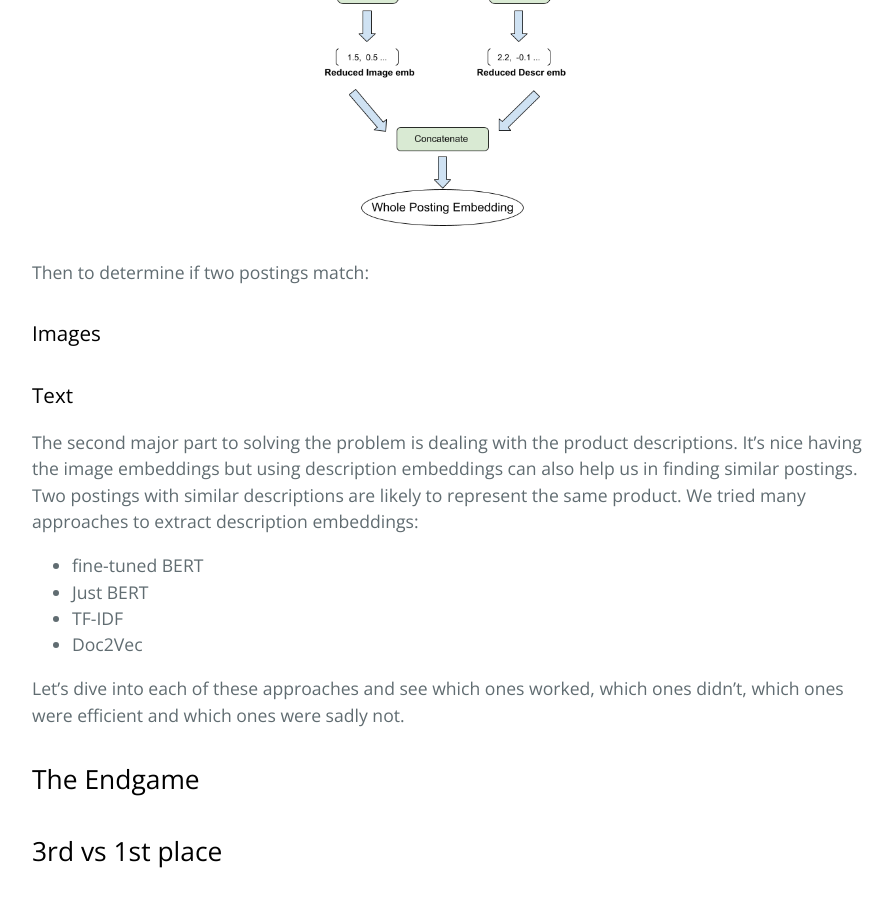
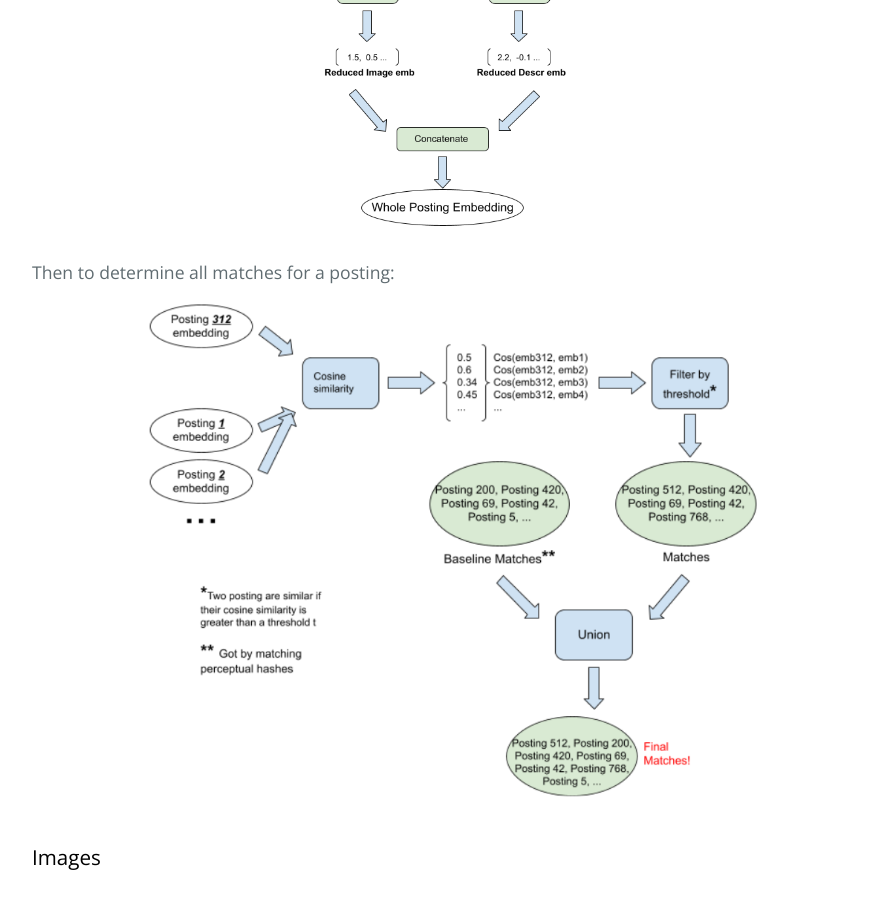
Before and after one commit to joonasrooben/shopee_PP, a Jekyll site: the page built from index.md, in a window 1280 px wide and 900 px high, scrolled down 2558 px. Shown: the whole window, without its empty margins (192-1085 px from the left). Built offline with Jekyll 4.4.1, drawn with Linux system fonts in a browser that asks for light colours; our own code applies the rules of GitHub Pages for plain Markdown files.

Commit message:
Update index.md

```diff
--- a/index.md
+++ b/index.md
@@ -38,7 +38,10 @@ And of course in typical Kaggle fashion, the test set is hidden. Because otherwi
 
 <div style="text-align:center"><img src="emb_diagram.png" alt="emb_diagram" class="center" height="500"></div>
 
-Then to determine if two postings match:
+Then to determine all matches for a posting:
+
+<div style="text-align:center"><img src="process_scheme.png" alt="prcess" class="center" height="500"></div>
+
 
 ### Images
 
```
